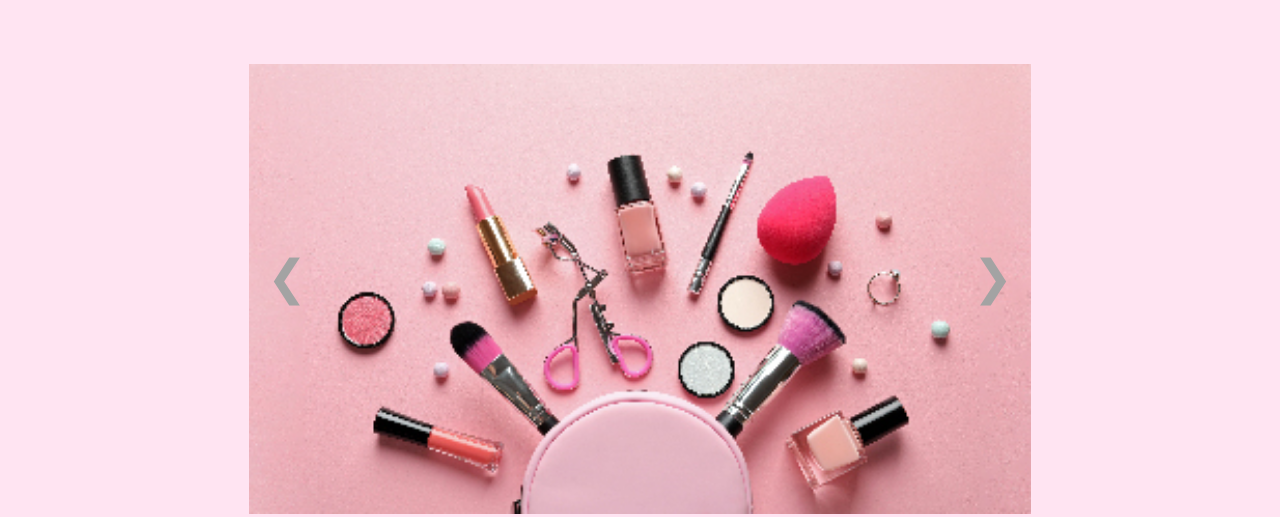
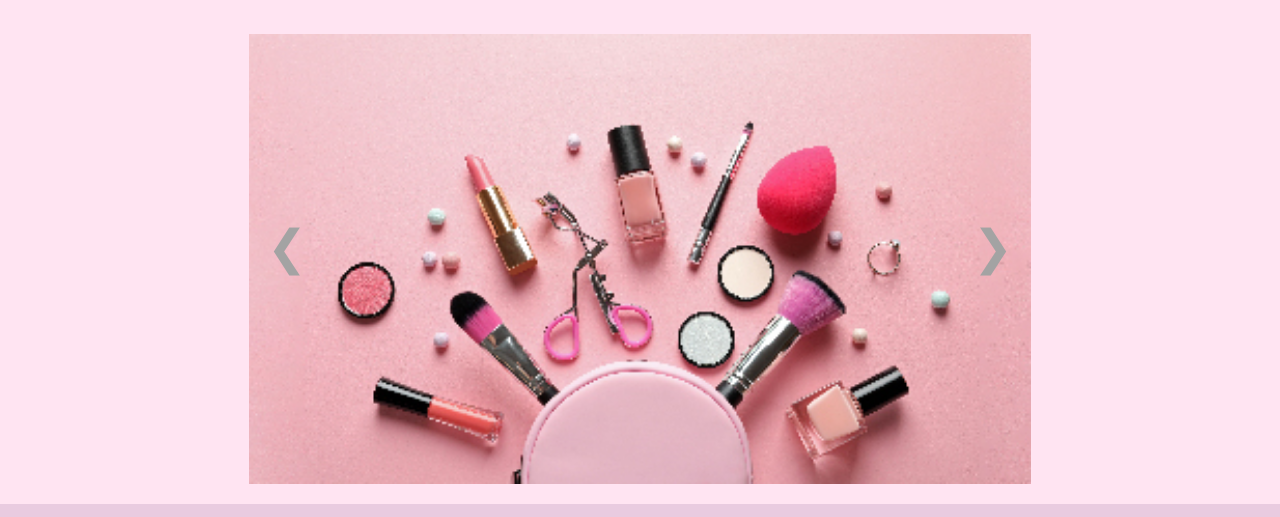
Before and after one commit to tania542/Vglow, a plain HTML site: page index.html in a window 1280 px wide. Shown: the part 96-613 px from the top of the page. Drawn offline with Linux system fonts and the light colour scheme; a web font is replaced by a local one.

Commit message:
Update styles.css
a

```diff
--- a/css/styles.css
+++ b/css/styles.css
@@ -52,7 +52,7 @@ nav {
 }
 
 main {
-  margin-top: 120px;
+  margin-top: 90px;
   }
 /**/
 .buscar {
```
